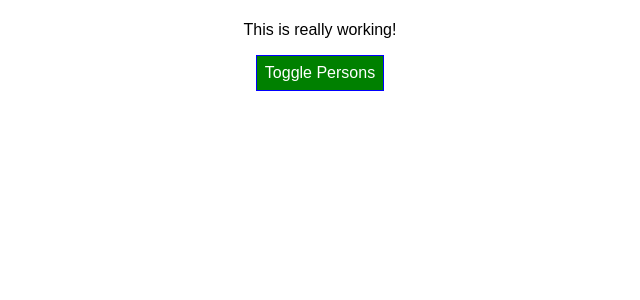
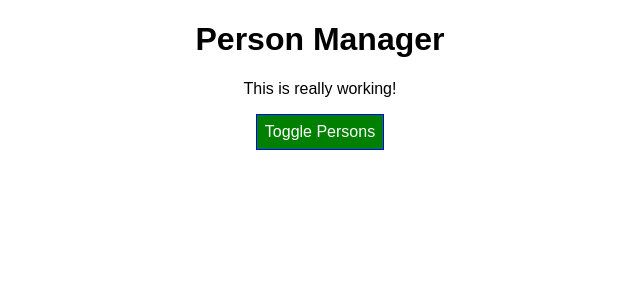
Before and after one commit to RahulPol/react-complete-guide, a React (Create React App) app in the folder project/react-complete-guide/: page / in a window 1280 px wide. Shown: the top 300 px of the page, without its empty margins (320-960 px from the left). Built offline with nearby package versions, Linux system fonts and the light colour scheme.

Commit message:
Section-7-Commit-3 passing and usage of props in class based component

```diff
--- a/project/react-complete-guide/src/containers/App.js
+++ b/project/react-complete-guide/src/containers/App.js
@@ -49,7 +49,7 @@ class App extends Component {
     this.setState({ persons });
   };
 
-  render() {
+  getClassesForCockpit = () => {
     let classes = [];
     if (this.state.persons.length <= 2) {
       classes.push("red");
@@ -57,11 +57,15 @@ class App extends Component {
     if (this.state.persons.length <= 1) {
       classes.push("bold");
     }
+    return classes.join(" ");
+  };
 
+  render() {
     return (
       <div className="App">
         <Cockpit
-          classes={classes.join(" ")}
+          title={this.props.appTitle}
+          classes={this.getClassesForCockpit()}
           showPersons={this.state.showPersons}
           click={this.togglePersonsHandler}
         />
--- a/project/react-complete-guide/src/index.js
+++ b/project/react-complete-guide/src/index.js
@@ -5,5 +5,8 @@ import App from "./containers/App";
 // import App from "./AppFunctional";
 import registerServiceWorker from "./registerServiceWorker";
 
-ReactDOM.render(<App />, document.getElementById("root"));
+ReactDOM.render(
+  <App appTitle="Person Manager" />,
+  document.getElementById("root")
+);
 registerServiceWorker();
```
